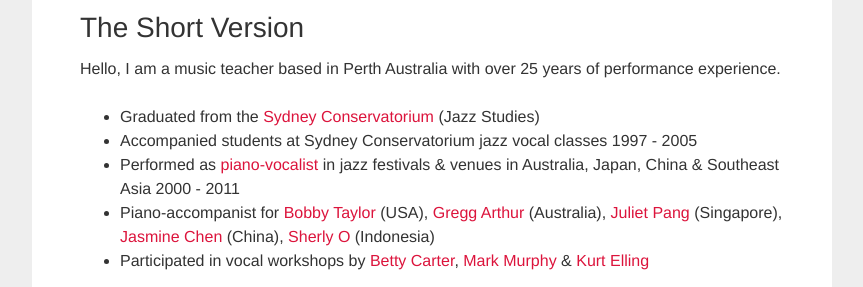
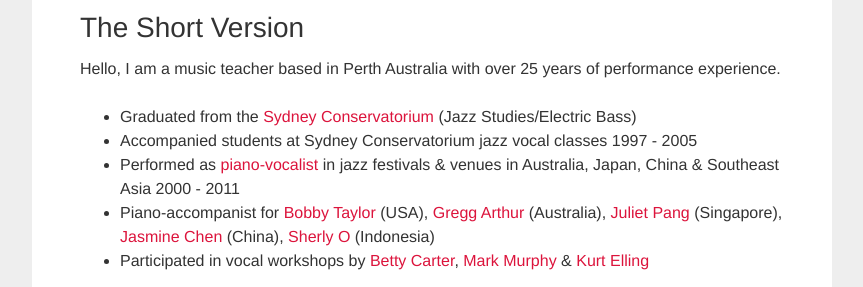
Before and after one commit to didijazz/didijazz.github.io, a Jekyll site: the page built from about/index.html, in a window 1280 px wide. Shown: the part 259-546 px from the top of the page, without its empty margins (208-1071 px from the left). Built offline with Jekyll 4.4.1, drawn with Linux system fonts in a browser that asks for light colours.

Commit message:
come clean re bass @ Con

```diff
--- a/about/index.html
+++ b/about/index.html
@@ -7,7 +7,7 @@
 <h2><a id="The_Short_Version_2"></a>The Short Version</h2>
 <p>Hello, I am a music teacher based in Perth Australia with over 25 years of performance experience.</p>
 <ul>
-<li>Graduated from the <a href="http://music.sydney.edu.au/" target="_blank">Sydney Conservatorium</a> (Jazz Studies)</li>
+<li>Graduated from the <a href="http://music.sydney.edu.au/" target="_blank">Sydney Conservatorium</a> (Jazz Studies/Electric Bass)</li>
 <li>Accompanied students at Sydney Conservatorium jazz vocal classes 1997 - 2005</li>
 <li>Performed as <a href="pressposters.html">piano-vocalist</a> in jazz festivals &amp; venues in Australia, Japan, China &amp; Southeast Asia 2000 - 2011</li>
 <li>Piano-accompanist for <a href="https://en.wikipedia.org/wiki/Bobby_Taylor_%26_the_Vancouvers" target="_blank">Bobby Taylor</a> (USA), <a href="http://www.greggarthur.com/" target="_blank">Gregg Arthur</a> (Australia), <a href="http://julietpang.net" target="_blank">Juliet Pang</a> (Singapore), <a href="https://www.facebook.com/jasminechenmusic/" target="_blank">Jasmine Chen</a> (China), <a href="https://id.wikipedia.org/wiki/Sherly_O" target="_blank">Sherly O</a> (Indonesia)</li>
```
